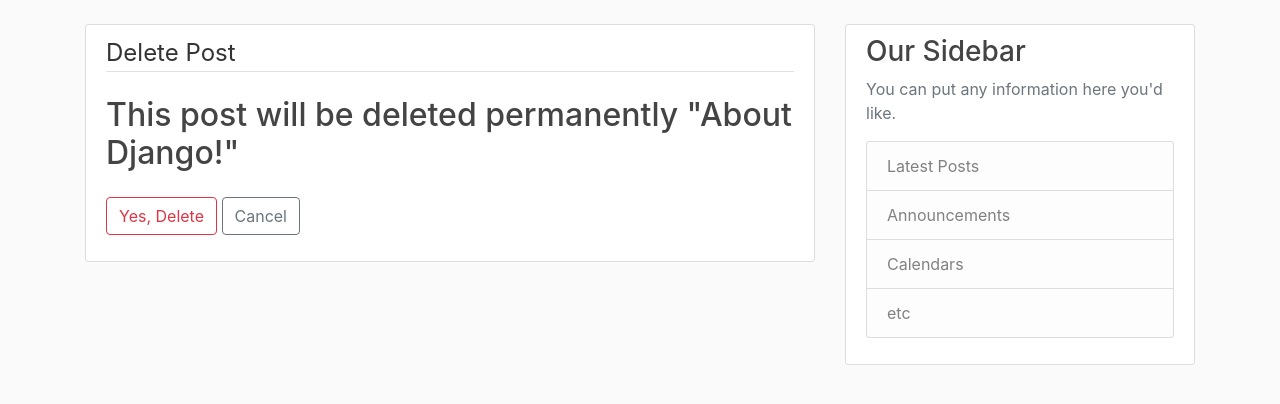
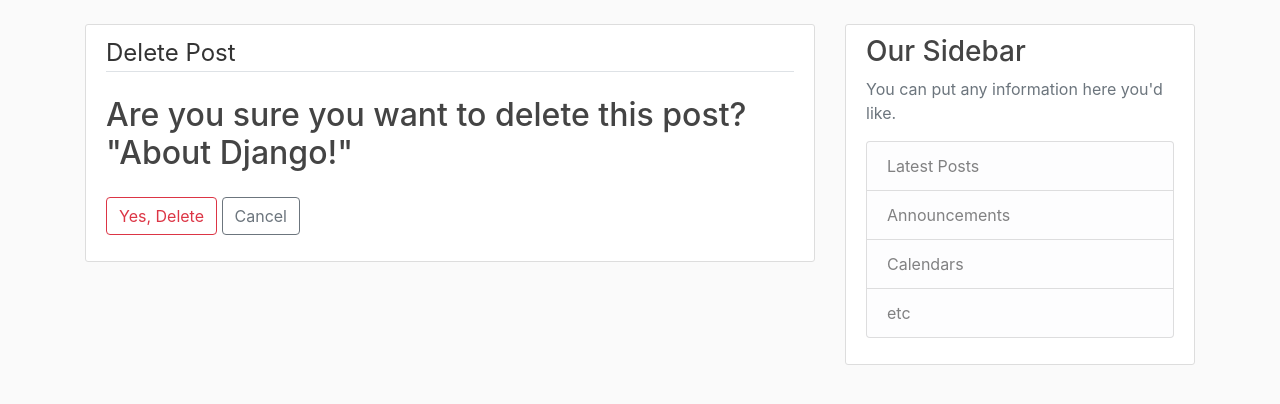
Before and after one commit to pran4948/blog_post_application, a Django app: page /post/1/delete/ in a window 1280 px wide. Shown: the part 56-460 px from the top of the page. Run offline with Django 3.2, Linux system fonts and the light colour scheme; a user stored in the database is signed in; data comes from the database, SQL or seed files in the repository; some libraries are stand-ins or nearby versions.

Commit message:
Update post_confirm_delete.html
H2 content changed

```diff
--- a/blog/templates/blog/post_confirm_delete.html
+++ b/blog/templates/blog/post_confirm_delete.html
@@ -5,7 +5,7 @@
         {% csrf_token %}
         <fieldset class = "form-group">
           <legend class = "border-bottom mb-4">Delete Post</legend>
-          <h2>This post will be deleted permanently "{{ object.title }}"</h2>
+          <h2>Are you sure you want to delete this post? "{{ object.title }}"</h2>
         </fieldset>
         <div class="form-group">
           <button type="submit" class="btn btn-outline-danger">Yes, Delete</button>
```
